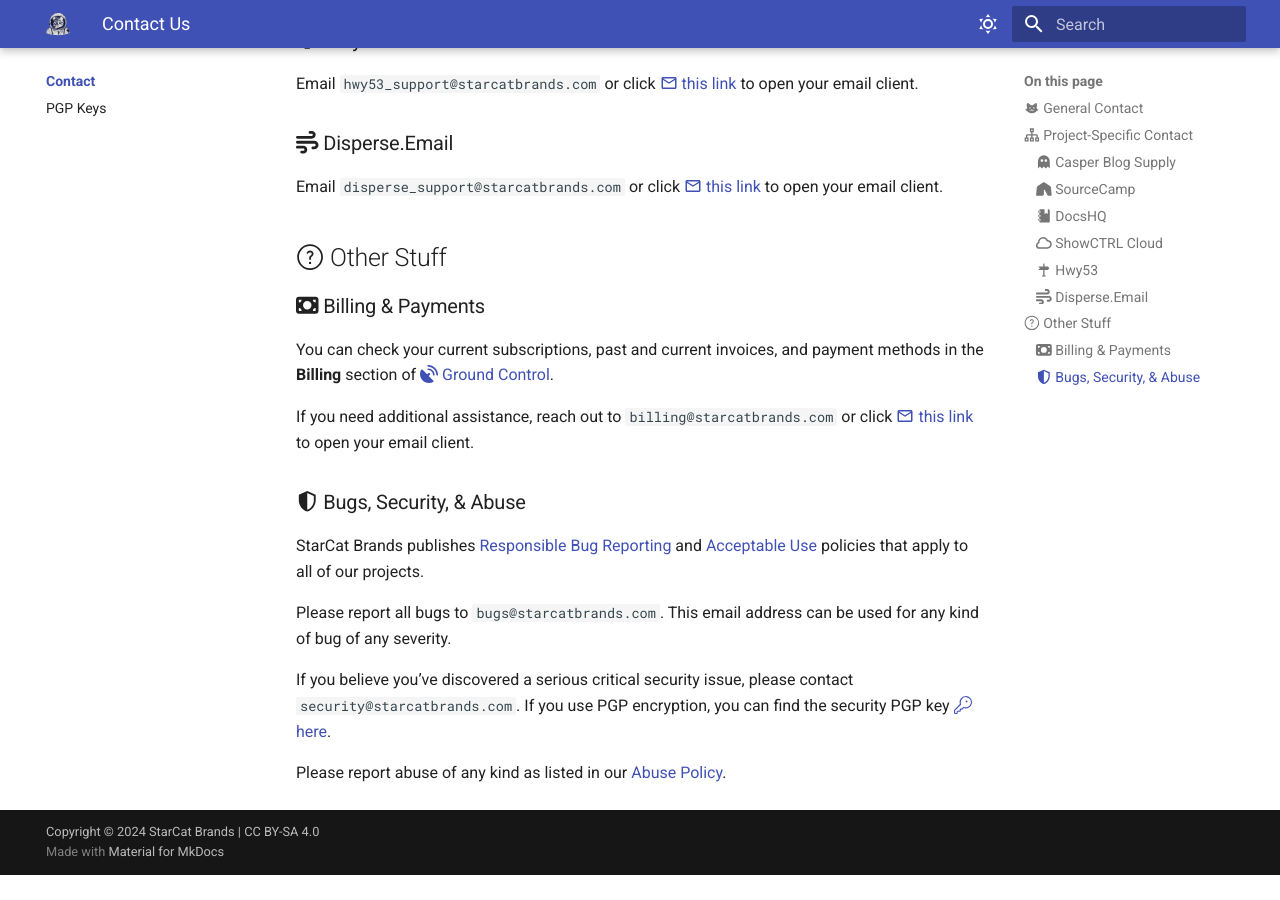
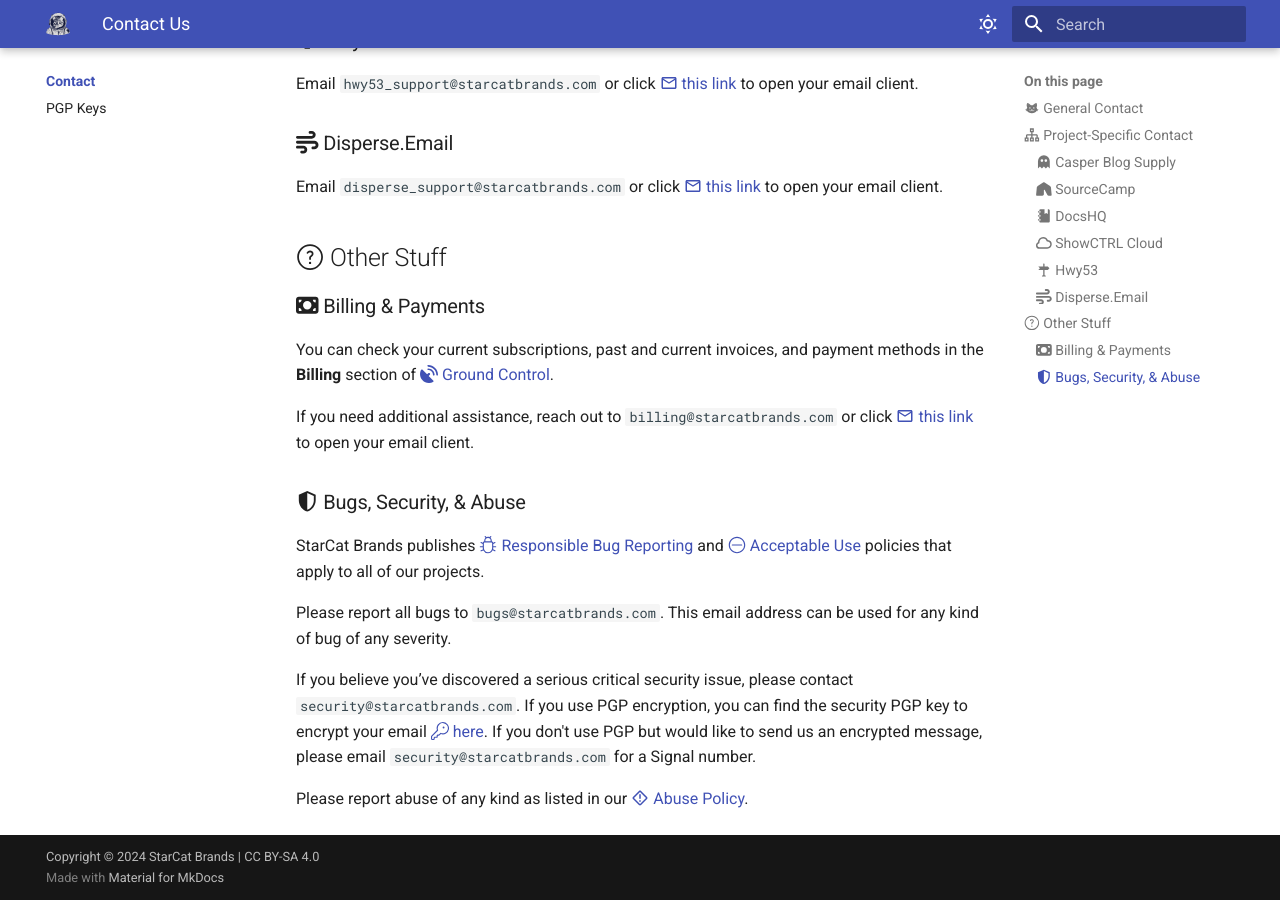
Before and after one commit to starcatbrands/about.starcatbrands.com, an MkDocs documentation site: the page built from docs/contact/index.md, in a window 1280 px wide and 900 px high, scrolled down 1038 px. Built offline with MkDocs 1.6.1 and Material for MkDocs 9.7.7, drawn with Linux system fonts in a browser that asks for light colours; comment, search, counter and statistics services are not loaded; before the commit the page ends 1913 px from its top, so only the background shows below that.

Commit message:
Add icons for policy links on contact/index.md
No material changes, just add icons to the links to each policy

```diff
--- a/docs/contact/index.md
+++ b/docs/contact/index.md
@@ -33,10 +33,10 @@ You can check your current subscriptions, past and current invoices, and payment
 If you need additional assistance, reach out to `billing@starcatbrands.com` or click [:material-email-outline: this link](mailto:billing@starcatbrands.com) to open your email client.
 
 ### :material-shield-half-full: Bugs, Security, & Abuse
-StarCat Brands publishes [Responsible Bug Reporting](../policies/bug_reporting.md) and [Acceptable Use](../policies/acceptable_use_policy.md) policies that apply to all of our projects.
+StarCat Brands publishes [:octicons-bug-24: Responsible Bug Reporting](../policies/bug_reporting.md) and [:octicons-no-entry-24: Acceptable Use](../policies/acceptable_use_policy.md) policies that apply to all of our projects.
 
 Please report all bugs to `bugs@starcatbrands.com`. This email address can be used for any kind of bug of any severity.
 
-If you believe you’ve discovered a serious critical security issue, please contact `security@starcatbrands.com`. If you use PGP encryption, you can find the security PGP key [:octicons-key-24: here](pgp_keys.md/#securitystarcatbrandscom).
+If you believe you’ve discovered a serious critical security issue, please contact `security@starcatbrands.com`. If you use PGP encryption, you can find the security PGP key to encrypt your email [:octicons-key-24: here](pgp_keys.md/#securitystarcatbrandscom). If you don't use PGP but would like to send us an encrypted message, please email `security@starcatbrands.com` for a Signal number.
 
-Please report abuse of any kind as listed in our [Abuse Policy](../policies/abuse.md).
+Please report abuse of any kind as listed in our [:material-alert-rhombus-outline: Abuse Policy](../policies/abuse.md).
```
